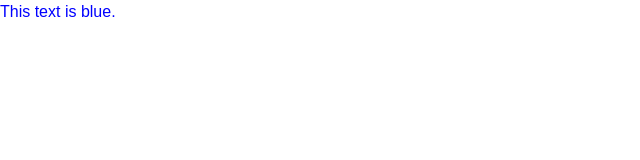
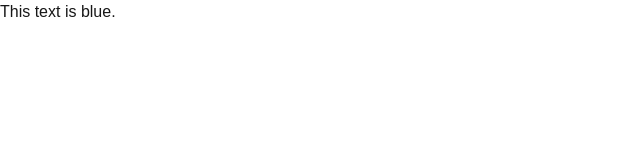
Before and after one commit to Nacreous-Intelligent-Systems/stardown_website, a Next.js app in the folder stardownwebsite/: page /testpage in a window 1280 px wide. Shown: the top 160 px of the page, without its empty margins (0-640 px from the left). Built offline with nearby package versions, Linux system fonts and the light colour scheme.

Commit message:
Testing text colors from tailwind config two

```diff
--- a/stardownwebsite/src/pages/testpage.tsx
+++ b/stardownwebsite/src/pages/testpage.tsx
@@ -6,7 +6,7 @@ type testpageProps = {
 
 const testpage:React.FC<testpageProps> = () => {
 
-    return <div style={{ color: 'blue' }}>
+    return <div style={{ color: 'brand-orange' }}>
     This text is blue.
   </div>
 
```
